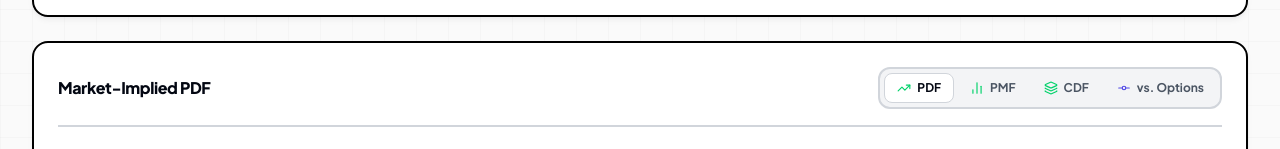
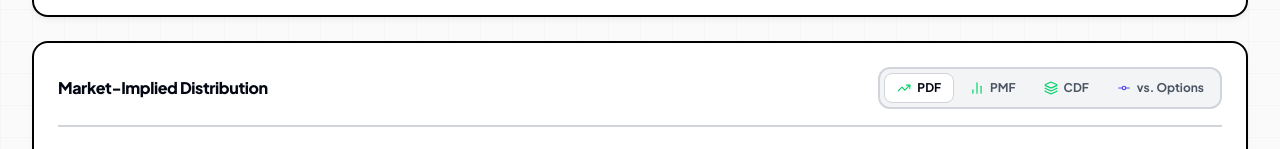
Before and after one commit to mokshnow/macro-density, a React (Vite) app: page / in a window 1280 px wide. Shown: the part 599-748 px from the top of the page. Built offline with nearby package versions, Linux system fonts and the light colour scheme.

Commit message:
Rename heading to Market-Implied Distribution

```diff
--- a/src/components/DensityChart.tsx
+++ b/src/components/DensityChart.tsx
@@ -361,7 +361,7 @@ export const DensityChart: React.FC<DensityChartProps> = ({ market }) => {
       <div className="flex flex-col md:flex-row md:items-center justify-between gap-4 pb-4 border-b-2 border-gray-300">
         <div>
           <h2 className="text-base font-extrabold text-gray-950 tracking-tight">
-            Market-Implied PDF
+            Market-Implied Distribution
           </h2>
         </div>
 
```
